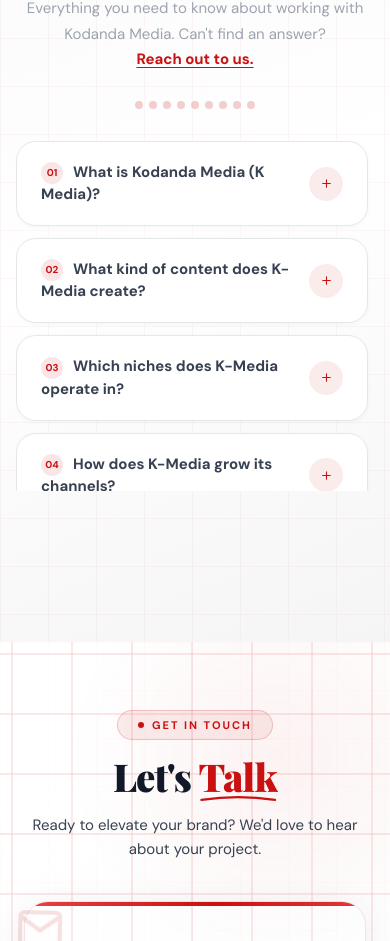
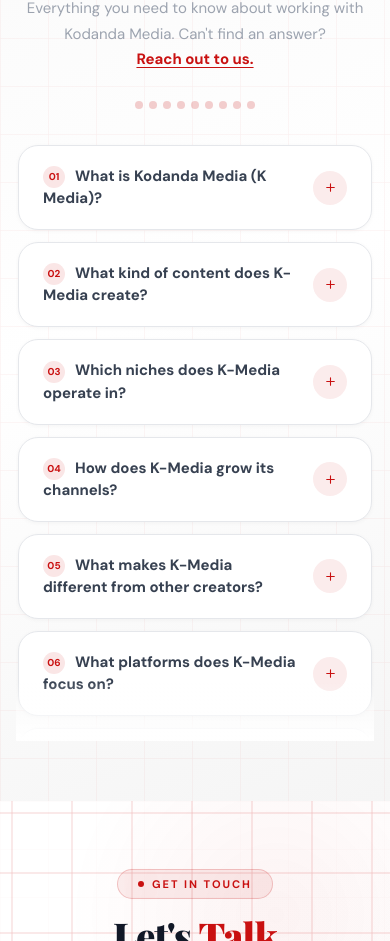
Before and after one commit to kodandainvestment/Kodanda-media-and-entertainment, a React (Vite) app: page / in a window 390 px wide. Shown: the part 6997-7938 px from the top of the page. Built offline with nearby package versions, Linux system fonts and the light colour scheme; grey boxes are pictures that could not be loaded.

Commit message:
responsive issue fixed

```diff
--- a/src/pages/FAQ.jsx
+++ b/src/pages/FAQ.jsx
@@ -16,10 +16,6 @@
     q: "Which niches does K-Media operate in?",
     a: "We operate across multiple high-growth niches including Education, Finance, Motivation, Facts, and Podcast-style storytelling. Each niche is optimized for audience engagement and scalability."
   },
-  // {
-  //   q: "Who is the founder or CEO of K-Media?",
-  //   a: "K-Media is led by a team of content strategists and creators focused on building scalable digital assets. (You can replace this with the actual founder/CEO name if needed.)"
-  // },
   {
     q: "How does K-Media grow its channels?",
     a: "We use a data-driven content strategy that focuses on strong hooks, high retention, and consistent uploads. Our growth comes from understanding audience psychology and platform algorithms."
@@ -550,20 +546,14 @@
 
           {/* ── FAQ List ── */}
           <div style={{ maxWidth: 720, margin: "0 auto", width: "100%" }}>
-            <div
-              style={{
-                maxHeight: "clamp(200px, 60vh, 350px)",
-                overflowY: "auto",
-                paddingRight: "6px",
-
-                /* Hide scrollbar */
-                scrollbarWidth: "none",        // Firefox
-                msOverflowStyle: "none",       // IE/Edge
-              }}
-              className="hide-scrollbar"
-            >
-              {faqs.map((faq, index) => (
-                <div key={index} style={{ marginBottom: 12 }}>
+            <AnimatedList
+              items={faqs}
+              showGradients
+              enableArrowNavigation
+              displayScrollbar={false}
+              onItemSelect={(item, index) => toggle(index)}
+              renderItem={(faq, index) => (
+                <div style={{ marginBottom: 12 }}>
                   <FAQItem
                     faq={faq}
                     index={index}
@@ -571,8 +561,8 @@
                     onToggle={() => toggle(index)}
                   />
                 </div>
-              ))}
-            </div>
+              )}
+            />
           </div>
         </div>
       </section>
--- a/src/pages/Growth&Vision.jsx
+++ b/src/pages/Growth&Vision.jsx
@@ -508,8 +508,7 @@
         <div className="overflow-x-auto md:overflow-visible">
 
           {/* GRAPH */}
-          <div className="flex items-end justify-center gap-8 h-[300px] min-w-[700px] md:min-w-0">
-
+          <div className="flex items-end justify-start md:justify-center gap-6 h-[300px] min-w-max px-2">
             {bars.map((bar, index) => (
               <div key={index} className="flex flex-col items-center">
 
```
